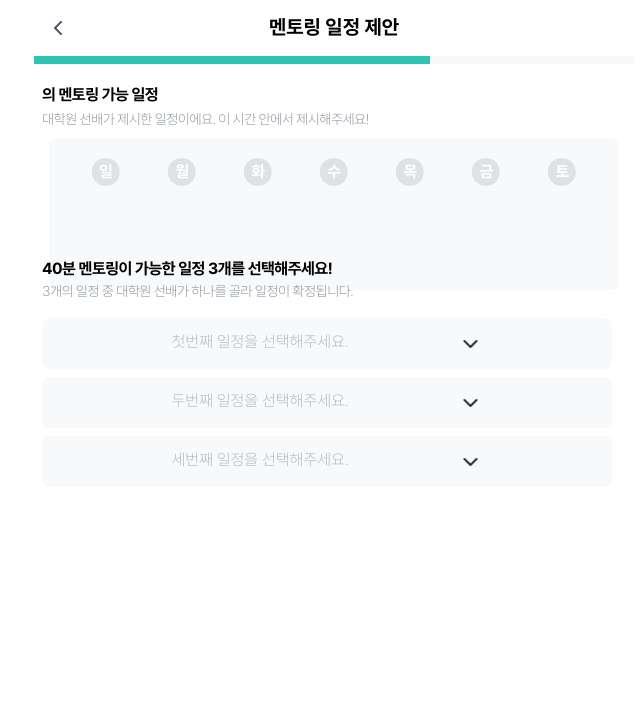
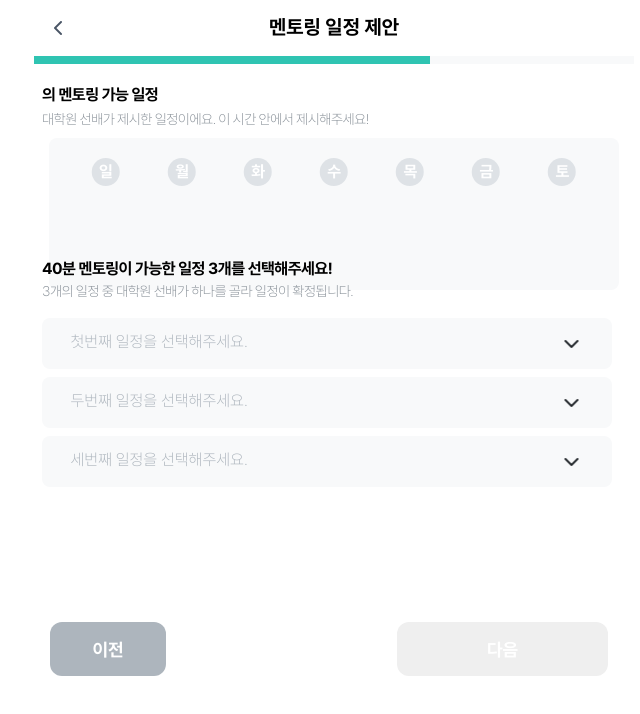
Before and after one commit to WE-ARE-RACCOONS/postgraduate-front, a Next.js app: page /mentoring-apply/1/schedule in a window 1280 px wide. Shown: the top 714 px of the page, without its empty margins (306-946 px from the left). Built offline with nearby package versions, Linux system fonts and the light colour scheme.

Commit message:
RAC-252 style: 이전/다음 버튼 스타일 적용

```diff
--- a/src/app/mentoring-apply/[seniorId]/schedule/page.tsx
+++ b/src/app/mentoring-apply/[seniorId]/schedule/page.tsx
@@ -63,6 +63,10 @@ function MentoringApplySchedulePage() {
         <SelectTime placeholder={`두${MENTORING_SCHEDULE.selectPlaceholder}`} />
         <SelectTime placeholder={`세${MENTORING_SCHEDULE.selectPlaceholder}`} />
       </div>
+      <MASBtnContainer $timeArr={timeArr}>
+        <button id="prev-btn" className="mas-btn">이전</button>
+        <button id="next-btn" className="mas-btn">다음</button>
+      </MASBtnContainer>
     </MASContainer>
   )
 }
@@ -139,4 +143,36 @@ const MASSubtitle = styled.div`
   color: #868E96;
 `
 
+const MASBtnContainer = styled.div<{ $timeArr: Array<TimeObj> }>`
+  width: 93%;
+  height: 3.375rem;
+  position: relative;
+  margin-top: calc(${props => props.$timeArr ? `${props.$timeArr.length} * 1.5rem + 34.875rem` : '39.375rem'});
+  margin-left: 1rem;
+  margin-bottom: 1.375rem;
+  display: flex;
+  justify-content: space-between;
+
+  .mas-btn {
+    color: #fff;
+    font-size: 18px;
+    font-weight: 700;
+    font-family: Pretendard;
+    border-radius: 12px;
+    border: none;
+    cursor: pointer;
+  }
+
+  #prev-btn {
+    width: 7.25rem;
+    height: 3.375rem;
+    background-color: #ADB5BD;
+  }
+
+  #next-btn {
+    width: 13.19rem;
+    height: 3.375rem;
+  }
+`
+
 export default MentoringApplySchedulePage;
--- a/src/components/SelectTime/SelectTime.styled.ts
+++ b/src/components/SelectTime/SelectTime.styled.ts
@@ -15,7 +15,7 @@ export const SelectTimeContainer = styled.div`
 `
 
 export const SelectTimeContent = styled.div`
-  width: 19.44rem;
+  width: 90%;
   height: 1.5rem;
   display: flex;
   justify-content: space-between;
```
